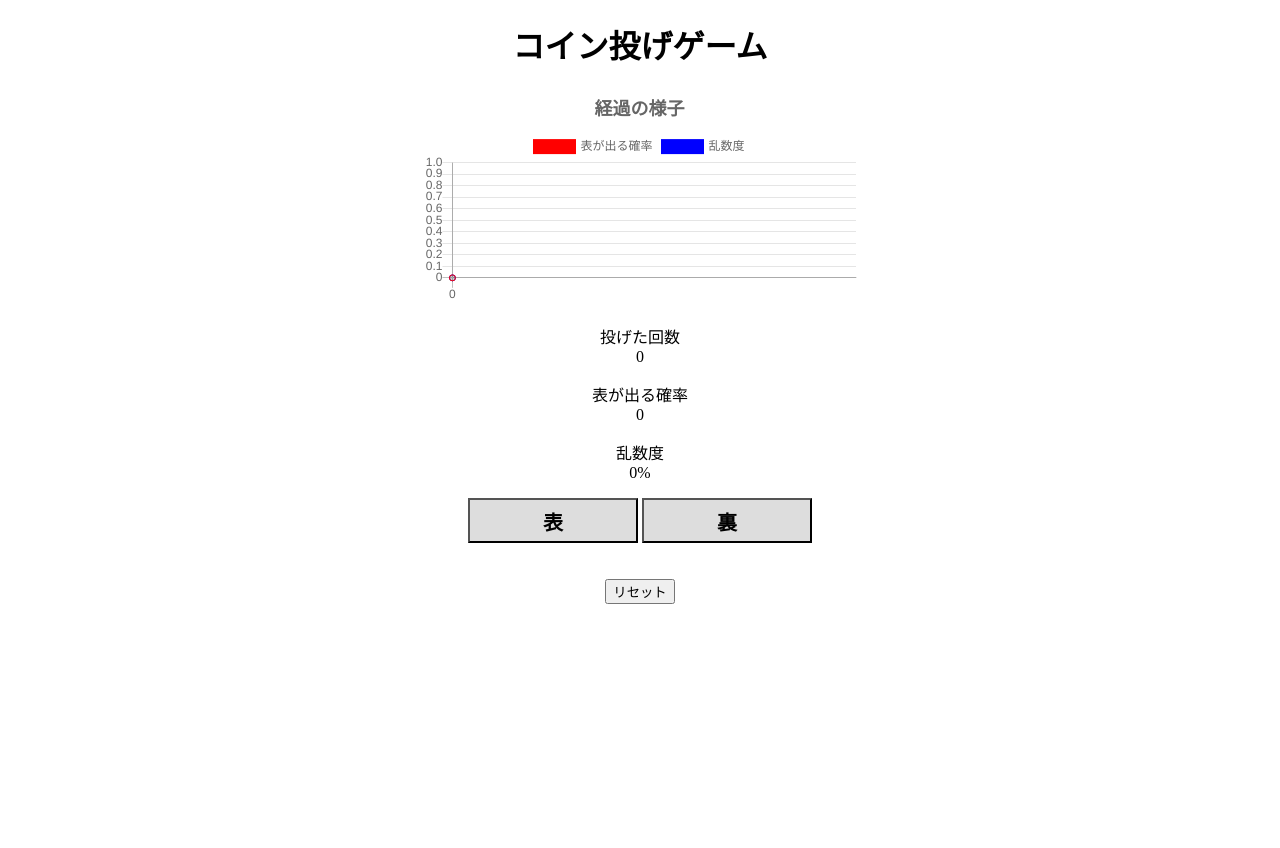
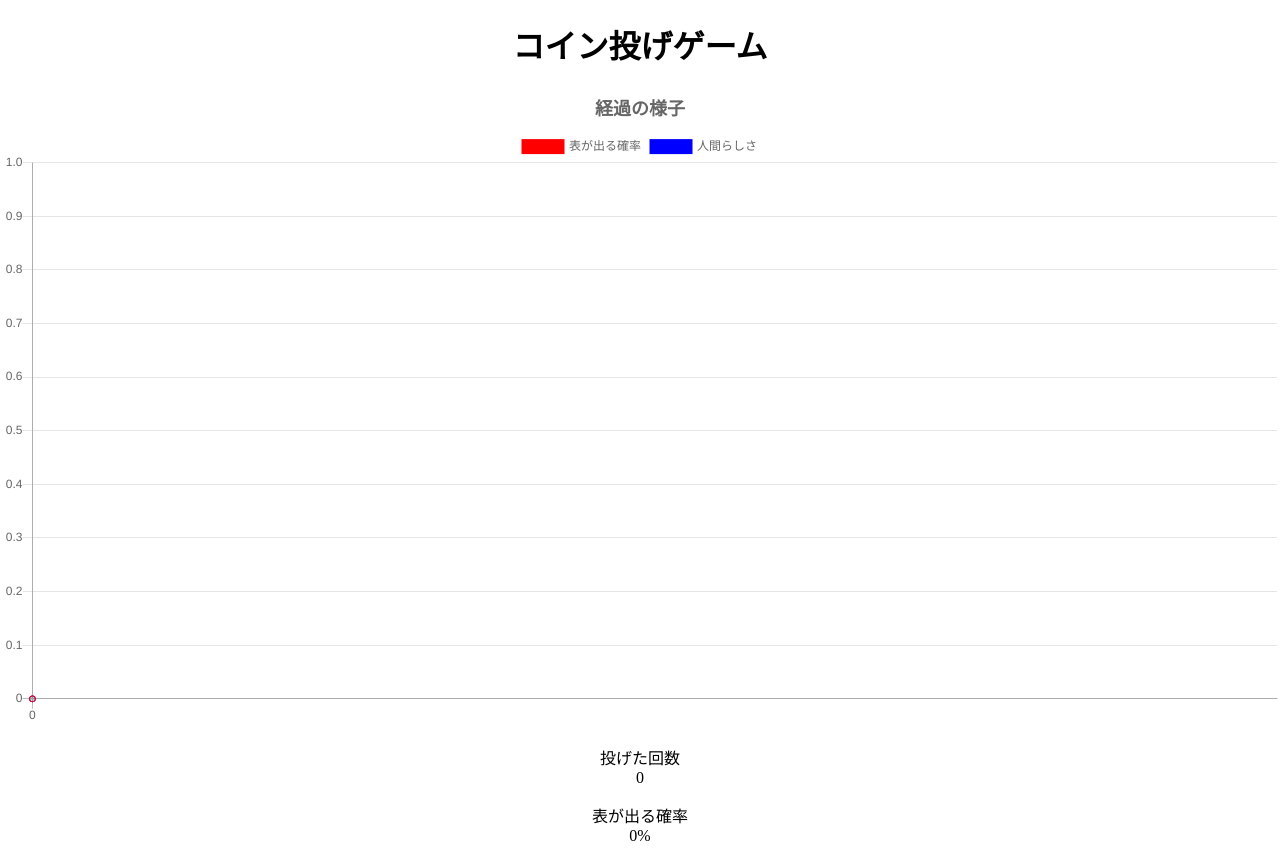
Before and after one commit to katanabo/random_creater, a plain HTML site: page index.html in a window 1280 px wide. Shown: the top 848 px of the page. Before the commit the page ends 800 px from the top, so only its background shows below. Drawn offline with nearby package versions, Linux system fonts and the light colour scheme.

Commit message:
create folder

```diff
--- a/index.html
+++ b/index.html
@@ -11,11 +11,11 @@
 
       <h1>コイン投げゲーム</h1>
       <div id="wrapper">
-        <canvas id="myChart3"></canvas>
+        <canvas id="myChart"></canvas>
       </div>
 
       <p>投げた回数<br><span id="currentCnt">0</span></p>
-      <p>表が出る確率<br><span id="prob">0</span></p>
+      <p>表が出る確率<br><span id="prob">0</span>%</p>
       <p>乱数度<br><span id="rand">0</span>%</p>
       <button class="button" id="cntUp">表</button>
       <button class="button" id="cntDown">裏</button>
@@ -27,6 +27,7 @@
       <form>
         <input id="reset" type="button" value="リセット"/>
       </form>
+
     </div>
 
     <script src="https://cdn.jsdelivr.net/npm/chart.js@2.8.0"></script>
--- a/script.js
+++ b/script.js
@@ -1,10 +1,11 @@
 
 function init() {
     var wpr = document.getElementById("wrapper");
-        var cvs = document.getElementById("myChart3");
+    var cvs = document.getElementById("myChart");
     cvs.width = wpr.offsetWidth;
     cvs.height = wpr.offsetHeight;
 }
+
 const upButton = document.getElementById("cntUp");
 const downButton = document.getElementById("cntDown");
 const resetButton = document.getElementById("reset");
@@ -18,6 +19,7 @@
 let Prob = 0;
 var score = [];
 let dif = 0;
+
 
 upButton.addEventListener("click", () => {
   omoteevent();
@@ -70,7 +72,7 @@
   Prob = omote / (omote + ura);
   score.push(1);
   currentCnt.innerHTML = omote+ura;
-        currentProb.innerHTML = Prob;
+  currentProb.innerHTML = Math.round(100*Prob);
 //      currentScore.innerHTML = score[0];
 };
 
@@ -82,18 +84,17 @@
   Prob = omote / (omote + ura);
   score.push(0);
   currentCnt.innerHTML = omote + ura;
-        currentProb.innerHTML = Prob;
+  currentProb.innerHTML = Math.round(100*Prob);
 //      currentScore.innerHTML = score;
 }
 
 function calrandomrate(){
-        currentRand.innerHTML = dif/(omote + ura);
+  currentRand.innerHTML = Math.round(100*dif/(omote + ura));
 };
 
+
 // chart.js
-
-      var ctx = document.getElementById('myChart3').getContext('2d');
-
+var ctx = document.getElementById('myChart').getContext('2d');
 var myLineChart = new Chart(ctx, {
 type: 'line',
 
@@ -107,22 +108,21 @@
           borderColor: "red",
       },
       {
-              label: "乱数度",
+          label: "人間らしさ",
           data: [0],
           tension: 0,
           fill: false,
           borderColor: "blue",
       },
-
     ]
   },
   options: {
-              title: {                                             // タイトル表示
+          title: {
               display: true,
               fontSize: 18,
               text: "経過の様子"
           },
-              legend: {                                            // 凡例非表示
+          legend: {
               display: true,
           },
           scales: {
@@ -139,8 +139,6 @@
 });
 
 function updateChart(){
-    // 最初のデータセットの値を'March'を'+1'に更新します。
-  //  myLineChart.data.datasets[0].data[2] = myLineChart.data.datasets[0].data[2]+1;
   myLineChart.data.labels.push(omote+ura);
   myLineChart.data.datasets[0].data.push(Prob);
   myLineChart.data.datasets[1].data.push((dif/(omote + ura)));
--- a/style.css
+++ b/style.css
@@ -1,3 +1,7 @@
+html {
+  touch-action: manipulation;
+}
+
 .container {
   text-align: center;
 }
@@ -16,6 +20,6 @@
 }
 html, body, #wrapper{
   margin:0 auto;
-      width: 70%;
-      height: 70%;
+  width: 100%;
+  height: 100%;
 }
```
Lines whose indentation alone changed are shown as unchanged.
